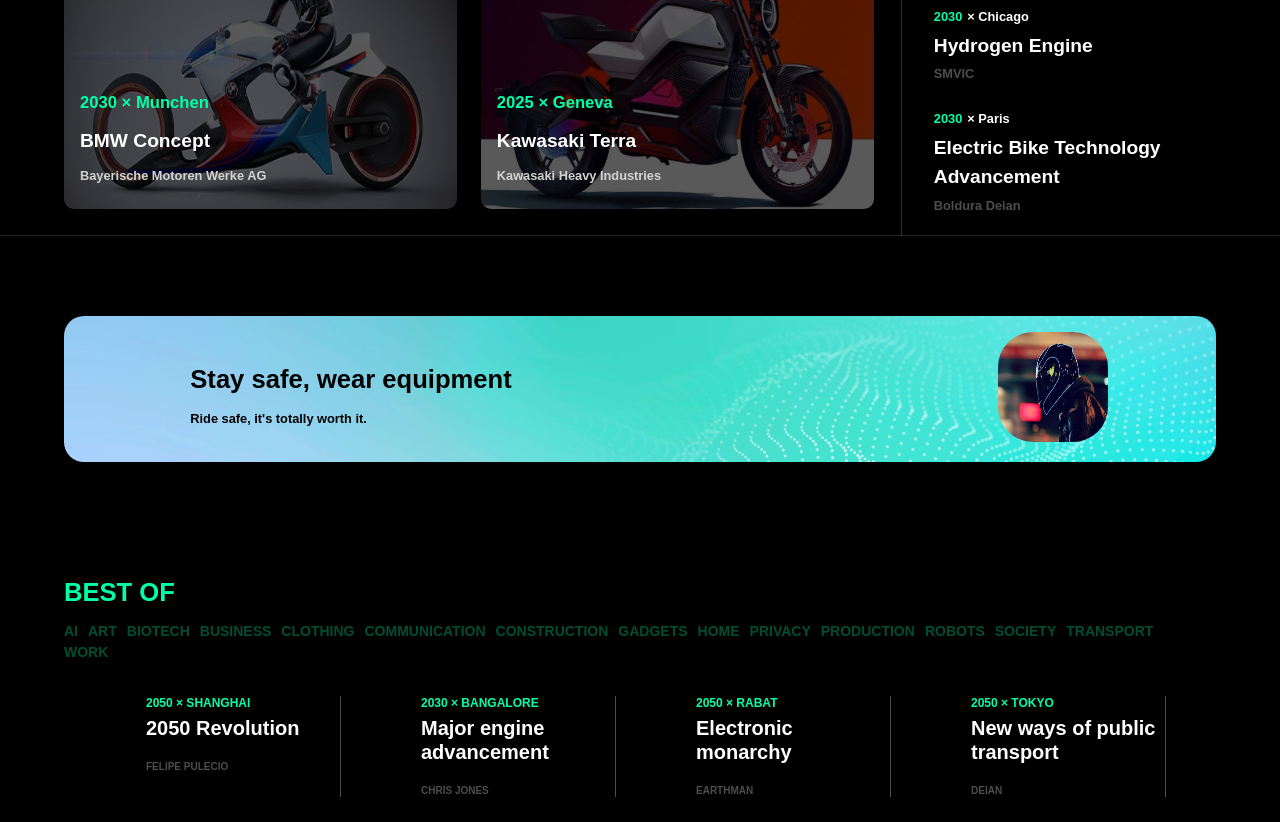
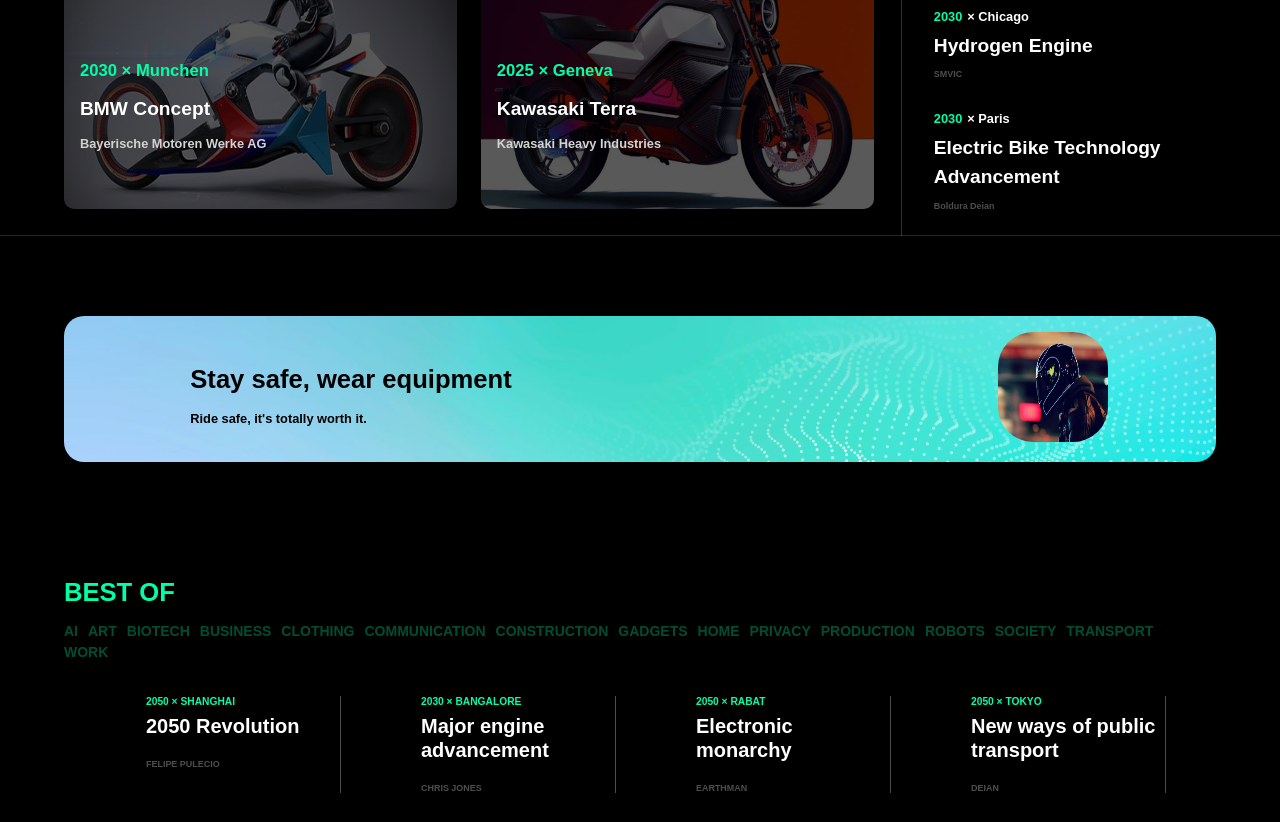
Before and after one commit to deian99/WEBSITE-FINAL-VERSION, a website: page index.html in a window 1280 px wide. Shown: the part 642-1464 px from the top of the page. Drawn offline with Linux system fonts and the light colour scheme.

Commit message:
Initial commit

```diff
--- a/style.css
+++ b/style.css
@@ -207,7 +207,7 @@ footer {
 .whats-new-author {
   color: hsla(0, 0%, 100%, 0.3);
   font-weight: bolder;
-  font-size: 2.5vw;
+  font-size: 1vw;
 }
 .whats-new-post {
   line-height: 1.8rem;
@@ -303,7 +303,7 @@ footer {
 }
 .post-year-city {
   color: #00ffa7;
-  //font-size: 3vw;
+  font-size: 3vw;
   font-weight: 900;
   margin-bottom: 5px;
 }
@@ -318,7 +318,7 @@ footer {
   overflow: hidden;
 }
 .post-author {
-  font-size: 2.5vw;
+  font-size: 1vw;
   font-weight: bolder;
   color: hsla(0, 0%, 100%, 0.3);
   text-transform: uppercase;
@@ -450,29 +450,6 @@ footer {
 .links:active {
   display: flex;
 }
-
-/*@media only screen and (min-width: 150px) and (max-width: 768px) {*/
-/*    .sign-in {*/
-/*        font-size: 2.5vw;*/
-/*    }*/
-/*    .open-nav {*/
-/*        font-size: 5vw;*/
-
-/*    }*/
-/*    .close-nav {*/
-/*        font-size: 5vw;*/
-/*    }*/
-/*    .links {*/
-/*        font-size: 2.4vw;*/
-/*    }*/
-/*    .author {*/
-/*        font-size: 2.5vw;*/
-/*    }*/
-/*    #text-on-image {*/
-/*        font-size: 5vw;*/
-/*    }*/
-
-/*}*/
 
 @media (min-width: 1000px) {
   .sign-in {
@@ -723,7 +700,7 @@ footer {
   .whats-new-author {
     color: hsla(0, 0%, 100%, 0.3);
     font-weight: lighter;
-    font-size: 1vw;
+    font-size: 0.7vw;
   }
 
   .whats-new-post:hover {
@@ -786,7 +763,7 @@ footer {
 
   .post-year-city {
     color: #00ffa7;
-    font-size: 0.75rem;
+    font-size: 0.8vw;
     margin-bottom: 5px;
   }
 
@@ -805,7 +782,7 @@ footer {
   }
 
   .post-author {
-    font-size: 10px;
+    font-size: 0.7vw;
     color: hsla(0, 0%, 100%, 0.3);
     text-transform: uppercase;
   }
@@ -973,7 +950,7 @@ footer {
 
   .text-on-image {
     position: relative;
-    margin-top: -8.5rem;
+    margin-top: -10.5rem;
     padding: 0;
   }
   .year-city {
```
